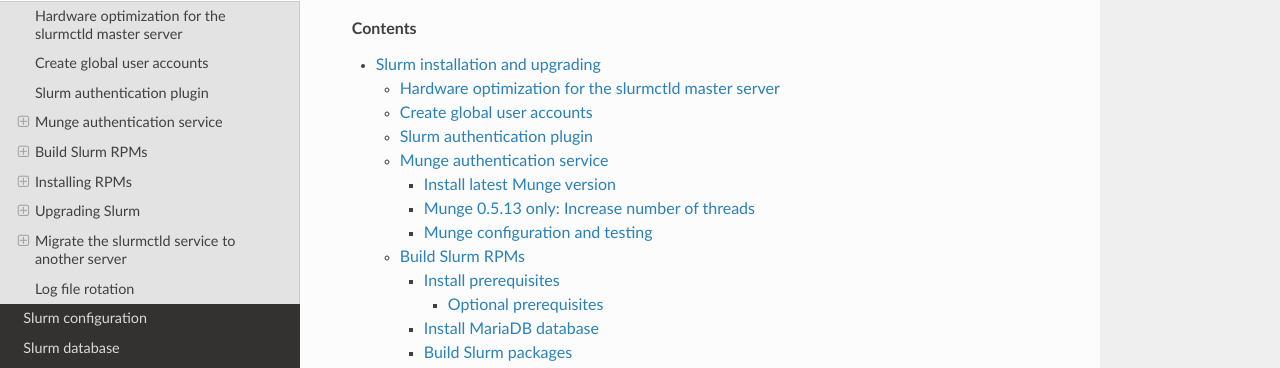
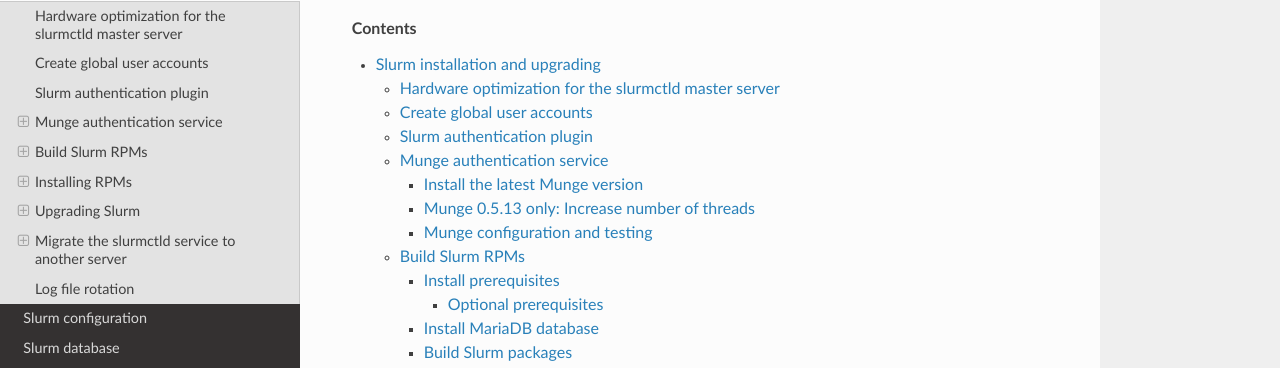
Before and after one commit to OleHolmNielsen/Niflheim_system, a Sphinx documentation site: the page built from docs/Slurm_installation.rst, in a window 1280 px wide and 900 px high. Shown: the part 143-511 px from the top of the window. Built offline with Sphinx 7.4.7 and the Read the Docs theme 2.0.0, drawn with Linux system fonts in a browser that asks for light colours; some of the changed text lies outside the part shown.

Commit message:
Minor edit

```diff
--- a/docs/Slurm_installation.rst
+++ b/docs/Slurm_installation.rst
@@ -113,10 +113,10 @@
 .. _Munge_wiki: https://github.com/dun/munge/wiki
 .. _munged: https://github.com/dun/munge/wiki/Man-8-munged
 
-.. _install_latest_munge_version:
+.. _install_the_latest_munge_version:
 
-Install latest Munge version
------------------------------
+Install the latest Munge version
+----------------------------------
 
 We recommend to install the latest Munge_release_ RPMs (currently 0.5.16)
 due to new features and bug fixes.
@@ -253,7 +253,7 @@
   dnf install mariadb-server mariadb-devel
   dnf install rpm-build gcc python3 openssl openssl-devel pam-devel numactl numactl-devel hwloc hwloc-devel lua lua-devel readline-devel rrdtool-devel ncurses-devel gtk2-devel libibmad libibumad perl-Switch perl-ExtUtils-MakeMaker xorg-x11-xauth dbus-devel libbpf bash-completion
 
-We recommend to install_latest_munge_version_ (currently 0.5.16) because of bug fixes improving the EL8/EL9 version::
+We recommend to install_the_latest_munge_version_ (currently 0.5.16) because of bug fixes improving the EL8/EL9 version::
 
   dnf install munge munge-libs munge-devel
 
```
